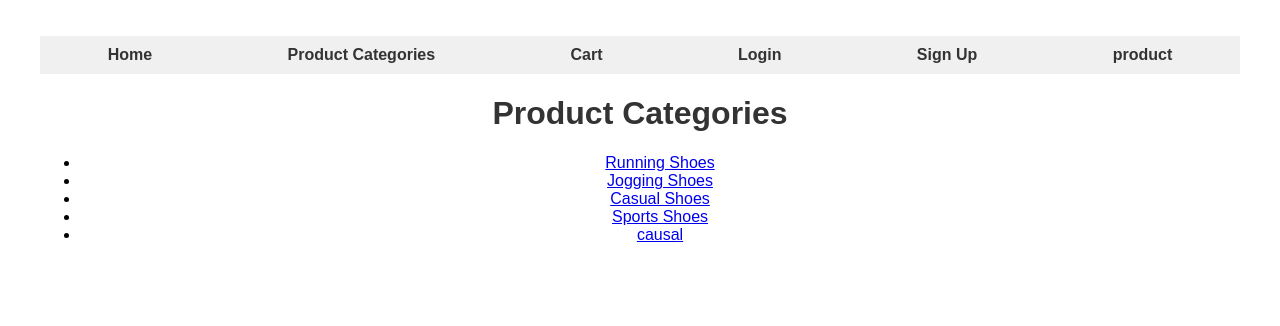
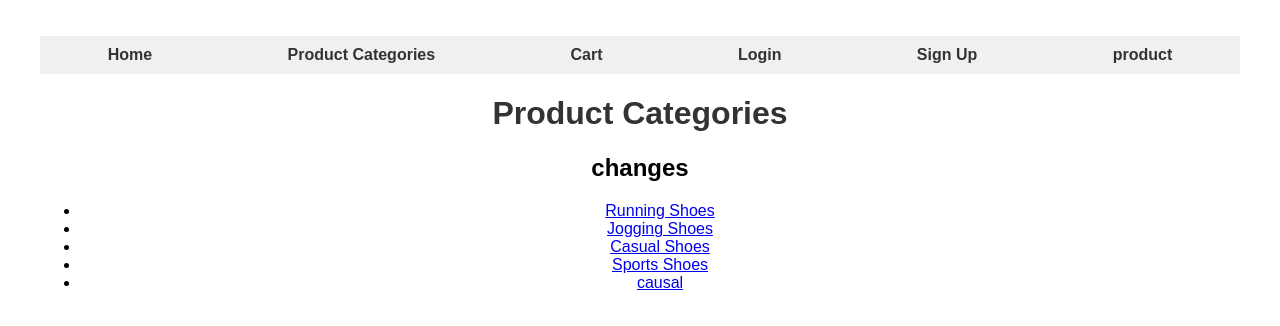
Before and after one commit to nitheesh018/shoewebsite, a React (Create React App) app: page /categories in a window 1280 px wide. Shown: the top 326 px of the page. Built offline with nearby package versions, Linux system fonts and the light colour scheme.

Commit message:
added header

```diff
--- a/src/components/ProductCategories.js
+++ b/src/components/ProductCategories.js
@@ -8,6 +8,7 @@ function ProductCategories() {
   return (
     <div>
       <h1>Product Categories</h1>
+      <h2>changes</h2>
       <ul>
         {categories.map((category, index) => (
           <li key={index}>
```
